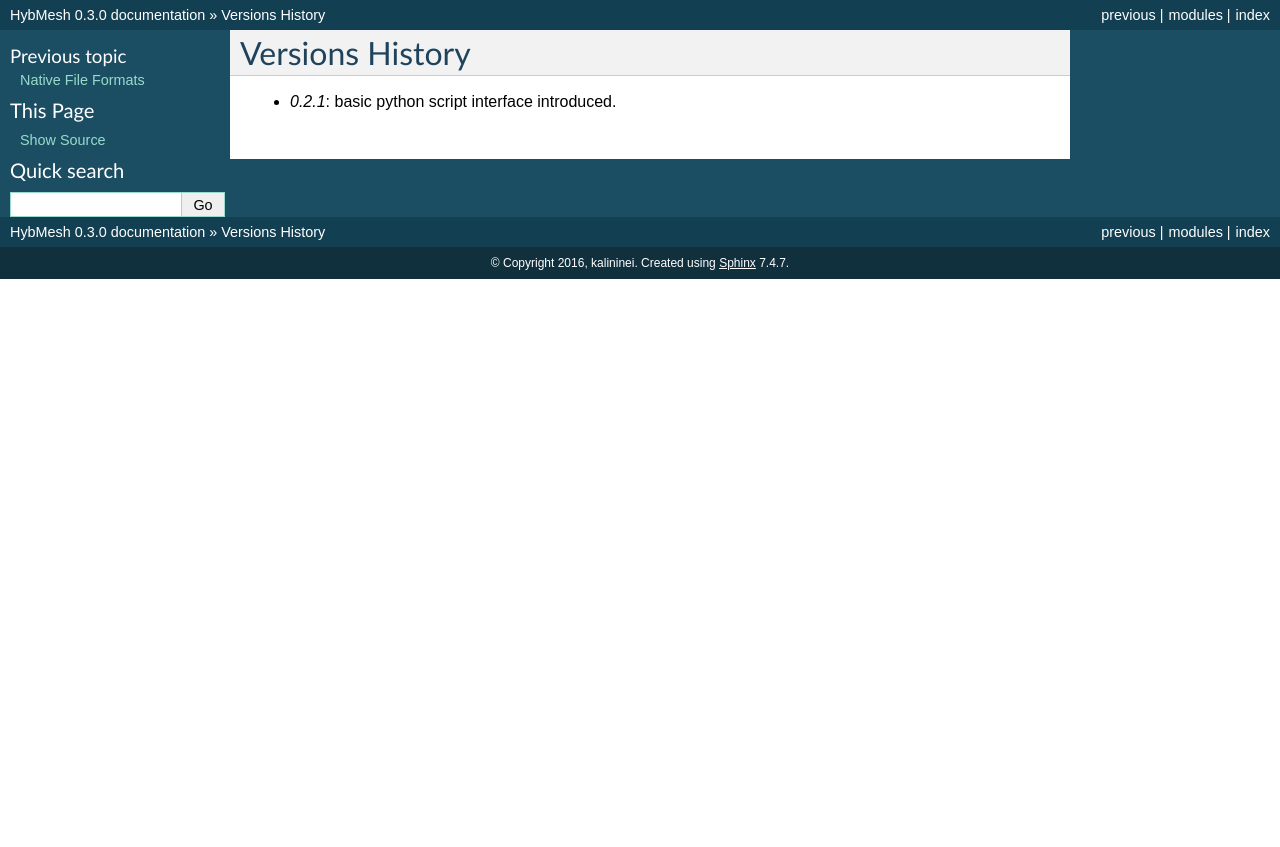
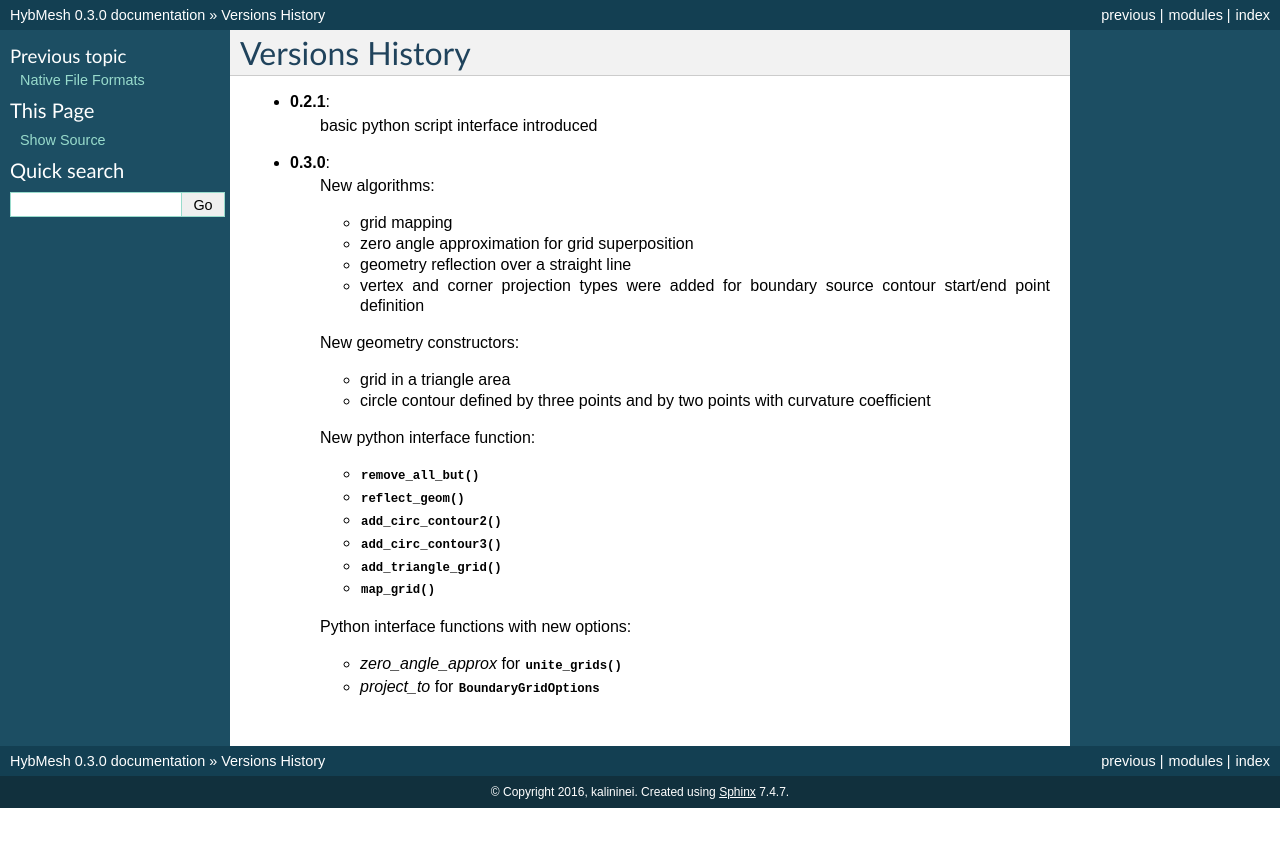
Before and after one commit to kalininei/HybMesh, a Sphinx documentation site: the page built from doc/source/vers.rst, in a window 1280 px wide. Shown: the top 847 px of the page. Built offline with Sphinx 7.4.7, drawn with Linux system fonts in a browser that asks for light colours.

```diff
--- a/CMakeLists.txt
+++ b/CMakeLists.txt
@@ -84,7 +84,7 @@ if (WIN32)
 endif(WIN32)
 
 # ============================ Version
-set(APPVERSION 0.2.1)
+set(APPVERSION 0.3.0)
 
 # =========================== linking libraries flags
 #libGmsh: global definition of BUILD_GMSH, GMSH_TARGET, GMSH_INCLUDE
--- a/doc/source/vers.rst
+++ b/doc/source/vers.rst
@@ -1,5 +1,35 @@
-
 Versions History
 =================
 
-* `0.2.1`: basic python script interface introduced.
+.. py:module:: hybmeshpack.hmscript
+
+* **0.2.1**:
+   basic python script interface introduced
+* **0.3.0**:
+   New algorithms:
+
+   * grid mapping
+   * zero angle approximation for grid superposition
+   * geometry reflection over a straight line
+   * vertex and corner projection types were added for boundary
+     source contour start/end point definition
+
+   New geometry constructors:
+
+   * grid in a triangle area
+   * circle contour defined by three points and
+     by two points with curvature coefficient
+
+   New python interface function:
+
+   * :func:`remove_all_but`
+   * :func:`reflect_geom`
+   * :func:`add_circ_contour2`
+   * :func:`add_circ_contour3`
+   * :func:`add_triangle_grid`
+   * :func:`map_grid`
+
+   Python interface functions with new options:
+
+   * *zero_angle_approx* for :func:`unite_grids`
+   * *project_to* for :class:`BoundaryGridOptions`
```
Also changed, not shown: doc/source/functionality.rst (+56 -7 lines), doc/source/grid_imposition8.png (added), 12 other files.
